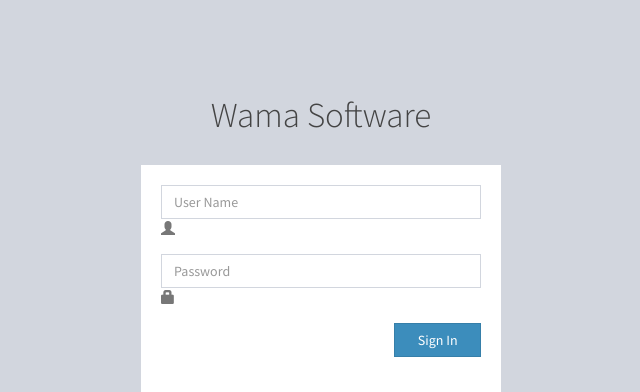
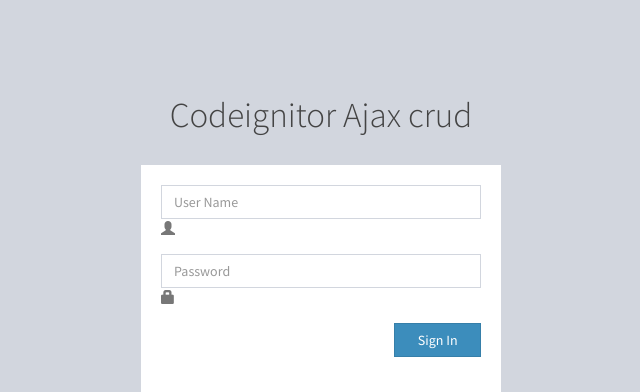
Before and after one commit to Dhamo123/Codeignitor_Ajax_crud, a CodeIgniter app: page /Codeignitor_Ajax_crud/index.php/iofrdynbzgpvgpfgkwxwekologin/index in a window 1280 px wide. Shown: the top 392 px of the page, without its empty margins (319-959 px from the left). Run offline with CodeIgniter, Linux system fonts and the light colour scheme; data that the repository does not hold is empty; some libraries are stand-ins or nearby versions.

Commit message:
login changes

```diff
--- a/application/views/page/admin/login.php
+++ b/application/views/page/admin/login.php
@@ -3,7 +3,7 @@
   <head>
     <meta charset="utf-8">
     <meta http-equiv="X-UA-Compatible" content="IE=edge">
-    <title>Wama Software</title>
+    <title>Codeignitor Ajax crud</title>
     <!-- Tell the browser to be responsive to screen width -->
     <meta content="width=device-width, initial-scale=1, maximum-scale=1, user-scalable=no" name="viewport">
     <link rel="icon" href="<?php echo base_url(); ?>assets/dist/img/icon.png" type="image/x-icon">
@@ -27,7 +27,7 @@
   <body class="hold-transition login-page">
     <div class="login-box">
       <div class="login-logo">
-        <a href="#">Wama Software</a>
+        <a href="#">Codeignitor Ajax crud</a>
       </div><!-- /.login-logo -->
       <div class="login-box-body">
 
```
